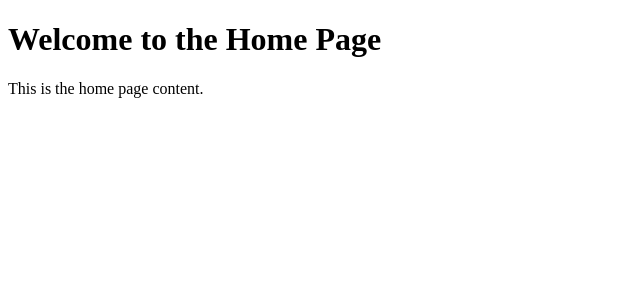
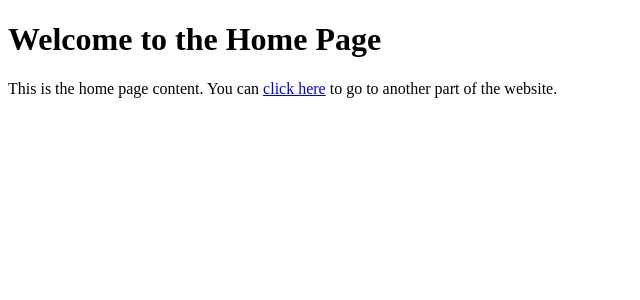
Before and after one commit to axelcool1234/portfolio, a React (Vite) app: page / in a window 1280 px wide. Shown: the top 300 px of the page, without its empty margins (0-640 px from the left). Built offline with nearby package versions, Linux system fonts and the light colour scheme.

Commit message:
Learned about and implemented Links

```diff
--- a/src/components/Home/index.tsx
+++ b/src/components/Home/index.tsx
@@ -1,8 +1,13 @@
+import { Link } from 'react-router-dom';
+
 export default function Home() {
   return (
     <div>
       <h1>Welcome to the Home Page</h1>
-      <p>This is the home page content.</p>
+      <p>
+      This is the home page content. You can{' '}
+        <Link to="/contact">click here</Link> to go to another part of the website.
+      </p>
     </div>
   );
 }
```
